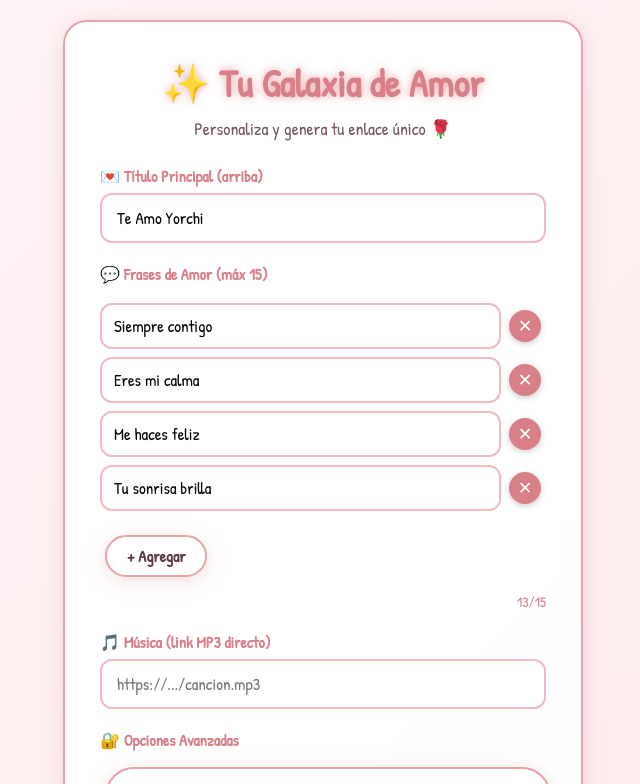
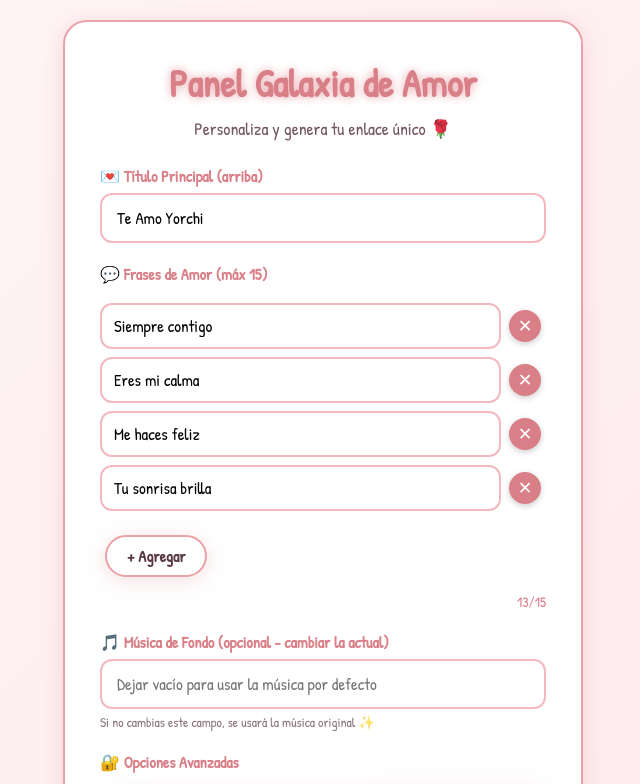
Before and after one commit to BerMatCode/Galaxiafire, a plain HTML site: page panel.html in a window 1280 px wide. Shown: the top 784 px of the page, without its empty margins (317-957 px from the left). Drawn offline with Linux system fonts and the light colour scheme.

Commit message:
Update panel.html

```diff
--- a/panel.html
+++ b/panel.html
@@ -4,6 +4,9 @@
   <meta charset="UTF-8">
   <meta name="viewport" content="width=device-width, initial-scale=1.0">
   <title>✨ Crea tu Galaxia</title>
+  <!-- ✅ Color de la barra de navegación del navegador -->
+  <meta name="theme-color" content="#D97F88">
+  <meta name="apple-mobile-web-app-status-bar-style" content="#D97F88">
   <link href="https://fonts.googleapis.com/css2?family=Patrick+Hand&display=swap" rel="stylesheet">
   <style>
     :root {
@@ -103,7 +106,7 @@
 </head>
 <body>
   <div class="card">
-    <h1>✨ Tu Galaxia de Amor</h1>
+    <h1>Panel Galaxia de Amor</h1>
     <p class="sub">Personaliza y genera tu enlace único 🌹</p>
 
     <div class="field">
@@ -119,8 +122,9 @@
     </div>
 
     <div class="field">
-      <label for="music">🎵 Música (link MP3 directo)</label>
-      <input type="url" id="music" placeholder="https://.../cancion.mp3">
+      <label for="music">🎵 Música de Fondo (opcional - cambiar la actual)</label>
+      <input type="url" id="music" placeholder="Dejar vacío para usar la música por defecto" maxlength="500">
+      <small style="display:block; opacity:.7; margin-top:4px;">Si no cambias este campo, se usará la música original ✨</small>
     </div>
 
     <div class="field">
@@ -191,6 +195,9 @@
 
     const app = initializeApp(firebaseConfig);
     const db = getFirestore(app);
+
+    // ✅ Música por defecto original
+    const DEFAULT_MUSIC = "https://github.com/BerMatCode/Archivos/raw/refs/heads/main/Multimedia/TikVid.io_7471239338752363781.mp3";
 
     let unlocked = false;
     const VALID_KEY = "101123";
@@ -280,10 +287,14 @@
       if (!t) return alert('⚠️ El título no puede estar vacío');
       const validPhrases = phrases.filter(p => p.trim()).map(p => p.trim()).slice(0, MAX_PHRASES);
       if (validPhrases.length === 0) return alert('⚠️ Agrega al menos una frase');
+
+      // ✅ Si no ingresa música nueva, usar la por defecto
       const m = music.value.trim();
       if (m && !validUrl(m)) return alert('⚠️ URL de música no válida');
+      const finalMusic = m || DEFAULT_MUSIC; // Si está vacío, usa la música original
 
-      let config = { title: t, phrases: validPhrases, musicUrl: m || '', createdAt: Date.now() };
+      let config = { title: t, phrases: validPhrases, musicUrl: finalMusic, createdAt: Date.now() };
+
       if (unlocked) {
         const n = nucleus.value.trim(), c = credits.value.trim();
         if (n && !validUrl(n)) return alert('⚠️ URL de imagen no válida');
```
